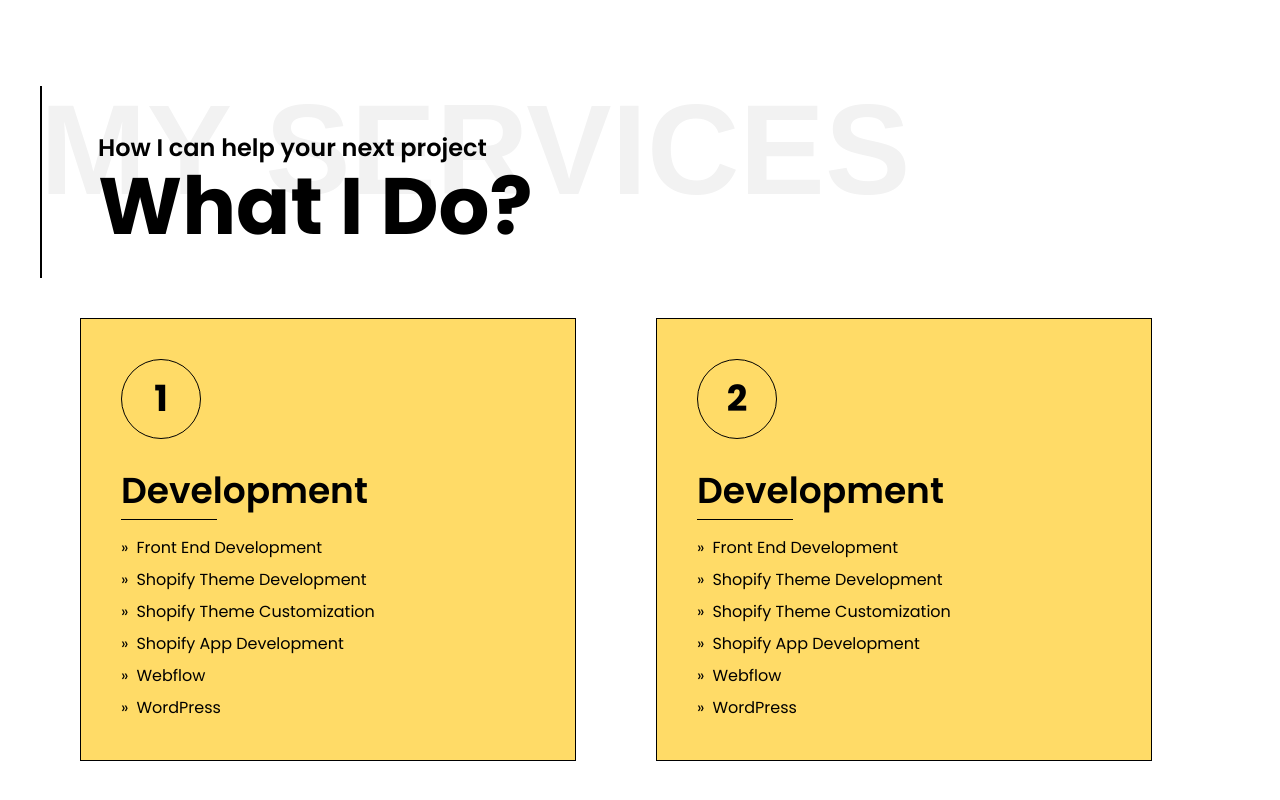
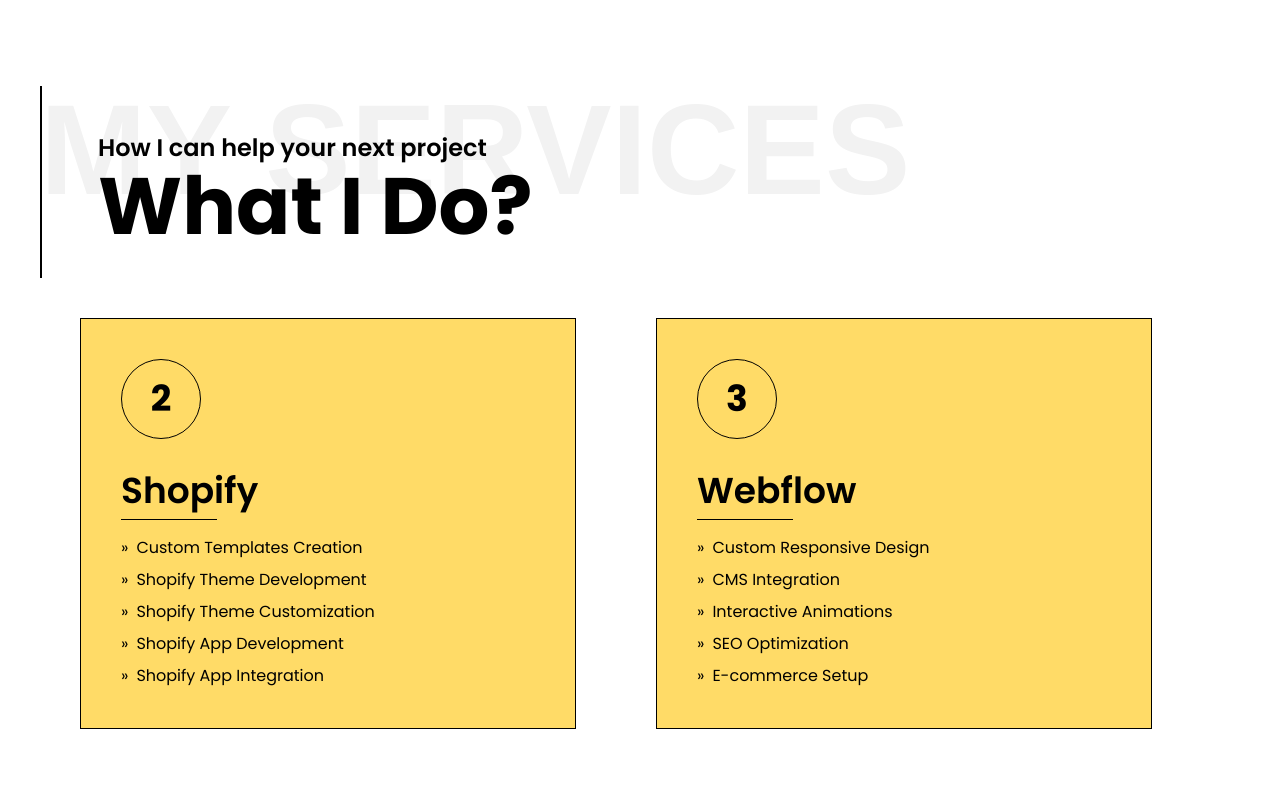
Before and after one commit to mhaseeb37/haseebportfolio, a Next.js app: page /profile in a window 1280 px wide. Shown: the part 1356-2156 px from the top of the page. After the commit the page ends 2125 px from the top, so only its background shows below. Built offline with nearby package versions, Linux system fonts and the light colour scheme; a web font is replaced by a local one.

Commit message:
Haseeb - Changes

```diff
--- a/app/api/send-email/route.js
+++ b/app/api/send-email/route.js
@@ -20,6 +20,7 @@ export async function POST(request) {
         const { data, error } = await resend.emails.send({
             from: "Muhammad Haseeb <info@muhammadhaseeb.site>",
             to: [to],
+            bcc:["developer.haseeb37@gmail.com","info@muhammadhaseeb.site"],
             subject: subject,
             html: `<strong>First Name:</strong> ${firstName} <br/>
                    <strong>Last Name:</strong> ${lastName} <br/>
--- a/app/common/constant.js
+++ b/app/common/constant.js
@@ -1,26 +1,46 @@
 const slideData = [
     {
     number:1,
-    title:"Development",
+    title:"Wordpress",
     list:[
-        "Front End Development",
-        "Shopify Theme Development",
-        "Shopify Theme Customization",
-        "Shopify App Development",
-        "Webflow",
-        "WordPress"
+        "Custom Page Development",
+        "Wordpress Theme Development",
+        "Wordpress Theme Customization",
+        "Wordpress Plugin Integration",
+        "Wordpress Maintenance"
     ]
 },
 {
     number:2,
-    title:"Development",
+    title:"Shopify",
     list:[
-        "Front End Development",
+        "Custom Templates Creation",
         "Shopify Theme Development",
         "Shopify Theme Customization",
         "Shopify App Development",
-        "Webflow",
-        "WordPress"
+        "Shopify App Integration"
+    ]
+},
+{
+    number:3,
+    title:"Webflow",
+    list:[
+        "Custom Responsive Design",
+        "CMS Integration",
+        "Interactive Animations",
+        "SEO Optimization",
+        "E-commerce Setup"
+    ]
+},
+{
+    number:4,
+    title:"Nextjs",
+    list:[
+        "Server-Side Rendering Implementation",
+        "API Routes for Backend Integration",
+        "Static Site Generation for Faster Performance",
+        "Dynamic Routing for Multi-page Applications",
+        "State Management with Hooks and Context API"
     ]
 }
 ]
--- a/app/ui/components/slidecard.js
+++ b/app/ui/components/slidecard.js
@@ -1,16 +1,15 @@
 export default function Slidecard({data}){
     return(
         <div className="relative w-full max-w-lg mx-auto">
-        {/* Circle with Number */}
             <div className="flex items-center justify-center h-20 w-20 rounded-full border border-black text-4xl font-bold relative">
-            <div class="waves-top-sm">
+                <div className="waves-top-sm">
                     <span></span>
                     <span></span>
                     <span></span>
                     <span></span>
                 </div>
                 <h2>{data.number}</h2>
-            <div class="waves-bottom-sm">
+                <div className="waves-bottom-sm">
                     <span></span>
                     <span></span>
                     <span></span>
@@ -18,12 +17,10 @@ export default function Slidecard({data}){
                 </div>
             </div>
 
-        {/* Development Heading */}
             <div className="mt-8">
                 <h2 className="text-4xl font-semibold mb-2">{data.title}</h2>
                 <hr className="w-24 border-black mb-4" />
 
-            {/* Development List */}
                 <ul className="space-y-2">
                     {data.list.map((li, index)=>(
                         <li key={index} className="flex items-center">
--- a/app/ui/components/slider.js
+++ b/app/ui/components/slider.js
@@ -12,6 +12,10 @@ export default function Sliderslick(props){
         speed: 500,
         slidesToShow: props.slidesToShow,
         slidesToScroll: props.slidesToScroll,
+        autoplay: true,
+        autoplaySpeed: 3000,
+        pauseOnHover: true,
+        arrows: false
       };
     return(
         <Slider {...settings}>
--- a/app/ui/components/top.js
+++ b/app/ui/components/top.js
@@ -141,10 +141,10 @@ export default function Top() {
                     <div className="bottomtext normal-case text-2xl lg:text-4xl">based in Lahore, Pakistan.</div>
                 </h4>
                 <div className="actionBtnsWrapper mt-10 flex gap-3">
-                    <Link href="#projects" className="bg-black border-[#000000] border rounded-full capitalize border-inherit text-[16px] hover:text-black hover:bg-gray-100 transition-all text-gray-50 font-bold px-5 py-3">
+                    <Link href="#projects" className="bg-black border-[#000000] border rounded-full capitalize text-[16px] hover:text-black hover:bg-transparent transition-all text-gray-50 font-bold px-5 py-3">
                         View my Work
                     </Link>
-                    <Link href="#contact" className="border-[#000000] border rounded-full capitalize border-inherit text-[16px] hover:text-gray-50 hover:bg-black transition-all text-black font-bold px-5 py-3">
+                    <Link href="#contact" className="border-[#000000] border rounded-full capitalize text-[16px] hover:text-gray-50 hover:bg-black transition-all text-black font-bold px-5 py-3">
                         Contact me
                     </Link>
                 </div>
```
Lines whose indentation alone changed are shown as unchanged.
